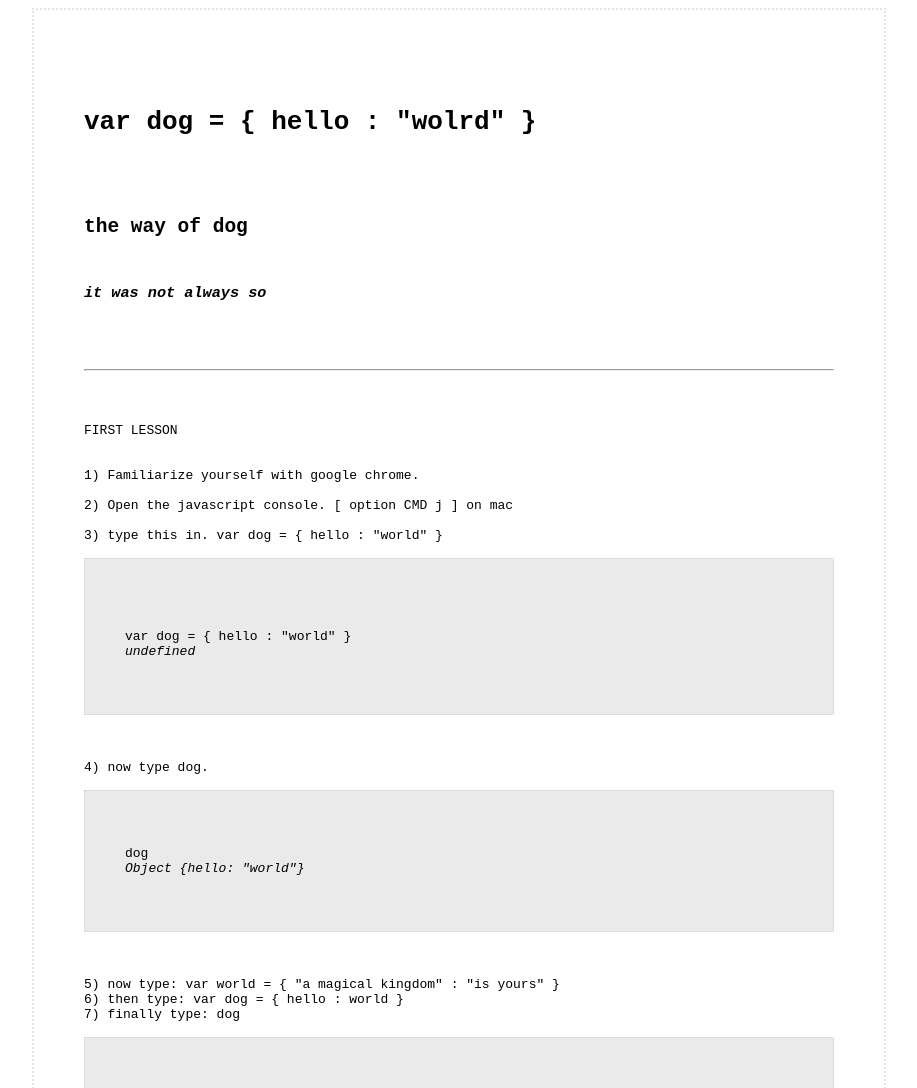
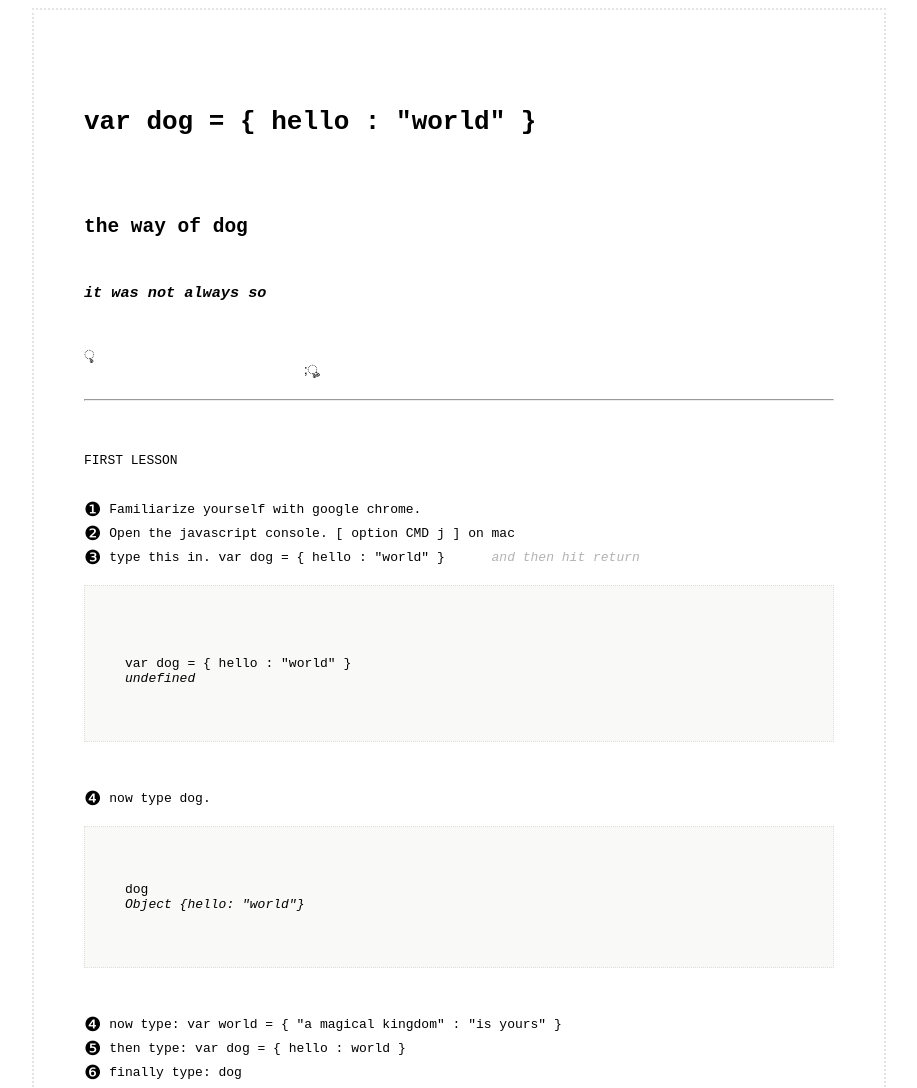
Before and after one commit to jdog/manifesto, a plain HTML site: page index.html in a window 1280 px wide. Shown: the top 1088 px of the page, without its empty margins (181-1098 px from the left). Drawn offline with Linux system fonts and the light colour scheme.

Commit message:
first lesson of the way of dog

```diff
--- a/index.html
+++ b/index.html
@@ -1,18 +1,23 @@
 <!DOCTYPE html>
 <html lang="en"><head>
 <style>
-code { display:block; padding:40px; background-color:rgba(50,50,50,.1); border:1px dotted rgba(0,0,0,.1);  }
+code {display: block; padding: 40px; background-color: rgba(156, 146, 120, 0.06); border: 1px dotted rgba(0,0,0,.1);}
 pre { white-space:pre-wrap; }
+pre > u { text-decoration:none; font-size:150%; vertical-align:middle; }
+pre > em { color:rgba(0,0,0,.3) }
+pre .hide { display:none; }
 </style>
 <meta charset="UTF-8"><title></title></head><body><pre style="padding:50px; max-width:750px; margin:auto; border:2px dotted rgba(0,0,0,.1);">
 
 
-<h1>var dog = { hello : "wolrd" }</h1>
+<h1>var dog = { hello : "world" }</h1>
 
 
 <h2>the way of dog </h2>
 <h3><i>it was not always so</i></h3>
 
+ৢ
+                            ;ৣ
 
 <hr>
 
@@ -20,11 +25,9 @@ pre { white-space:pre-wrap; }
 FIRST LESSON
 
 
-1) Familiarize yourself with google chrome.
-
-2) Open the javascript console. [ option CMD j ] on mac
-
-3) type this in. var dog = { hello : "world" }
+<u>❶</u> Familiarize yourself with google chrome.
+<u>❷</u> Open the javascript console. [ option CMD j ] on mac
+<u>❸</u> type this in. var dog = { hello : "world" }      <em>and then hit return</em>
 
 <code>
 
@@ -34,7 +37,7 @@ var dog = { hello : "world" }
 </code>
 
 
-4) now type dog.
+<u>❹</u> now type dog.
 
 <code>
 dog
@@ -43,9 +46,9 @@ dog
 </code>
 
 
-5) now type: var world = { "a magical kingdom" : "is yours" }
-6) then type: var dog = { hello : world }
-7) finally type: dog
+<u>❹</u> now type: var world = { "a magical kingdom" : "is yours" }
+<u>❺</u> then type: var dog = { hello : world }
+<u>❻</u> finally type: dog
 
 <code>
 
@@ -63,11 +66,17 @@ Object {hello: Object}
 </code>
 
 
+<u>❻</u> now try putting differnt values, see what happens, do this for 40 minutes at least
+<u>❼</u> if something doesn't work, and you don't understand, return to the above example
 
 
 
 
-
+<div class="hide">
+<u>❽</u>
+<u>❾</u>
+<u>❿</u>
+</div>
 
 
 
```
